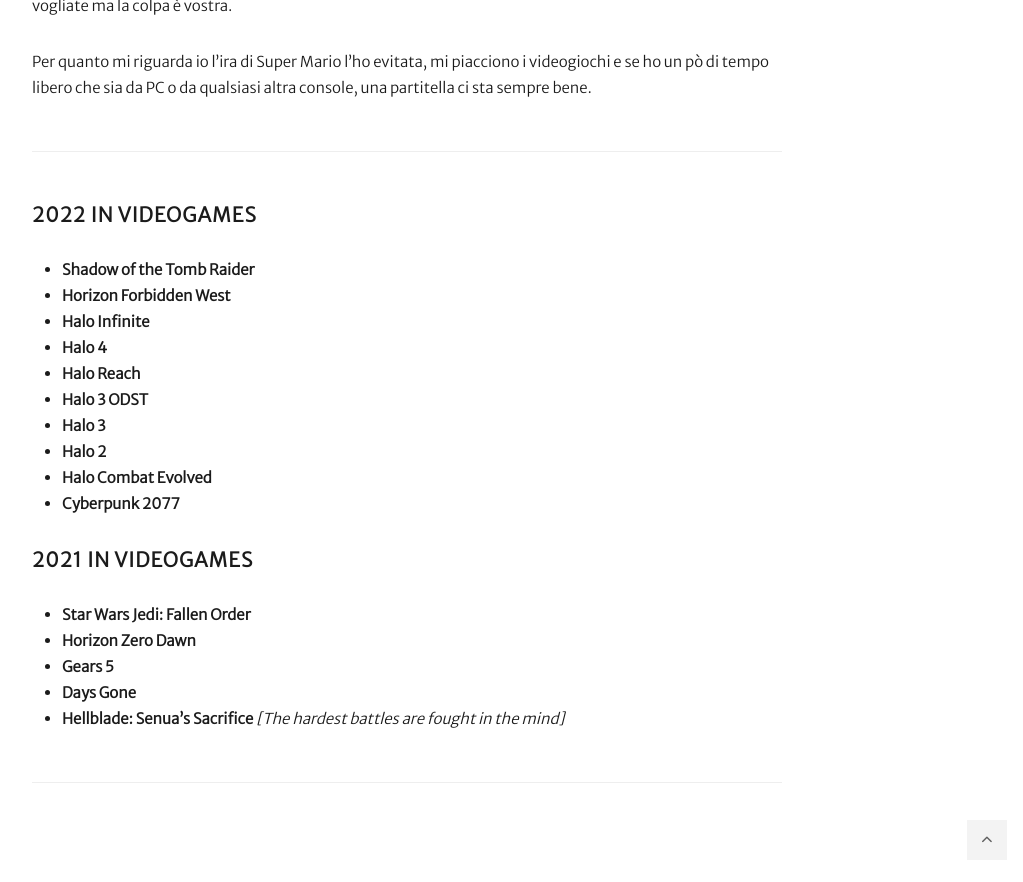
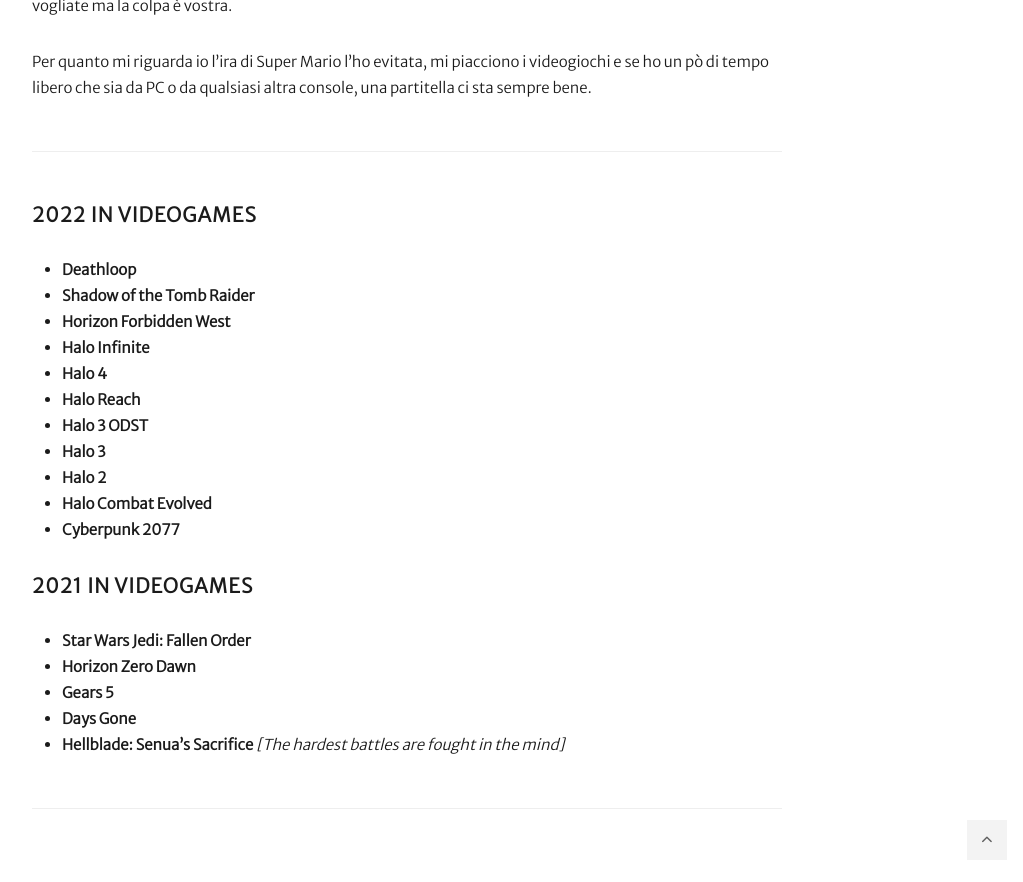
Before and after one commit to carlofinocchiaro/carlofinocchiaro.github.io, a Jekyll site: the page built from _pages/atAGlancePage/gaming.md, in a window 1280 px wide and 900 px high, scrolled down 955 px. Shown: the top 882 px of the window, without its empty margins (233-1256 px from the left). Built offline with Jekyll 4.4.1, drawn with Linux system fonts in a browser that asks for light colours; nearby versions of some CDN libraries; emoji names are drawn with the system emoji font.

Commit message:
Update Videogame 2022 + Gem Update

```diff
--- a/_pages/atAGlancePage/gaming.md
+++ b/_pages/atAGlancePage/gaming.md
@@ -14,6 +14,7 @@
 
 ***
 #### 2022 in videogames
+* **Deathloop**
 * **Shadow of the Tomb Raider**
 * **Horizon Forbidden West**
 * **Halo Infinite**
```
Also changed, not shown: Gemfile.lock.
